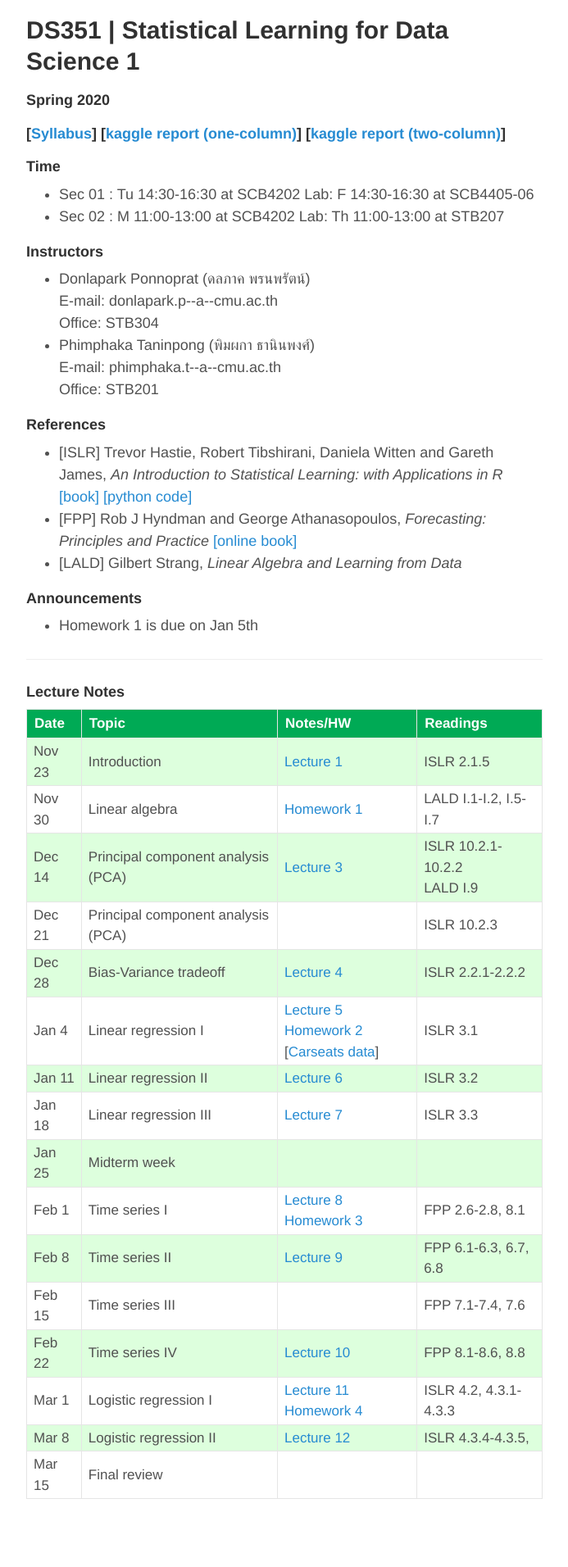
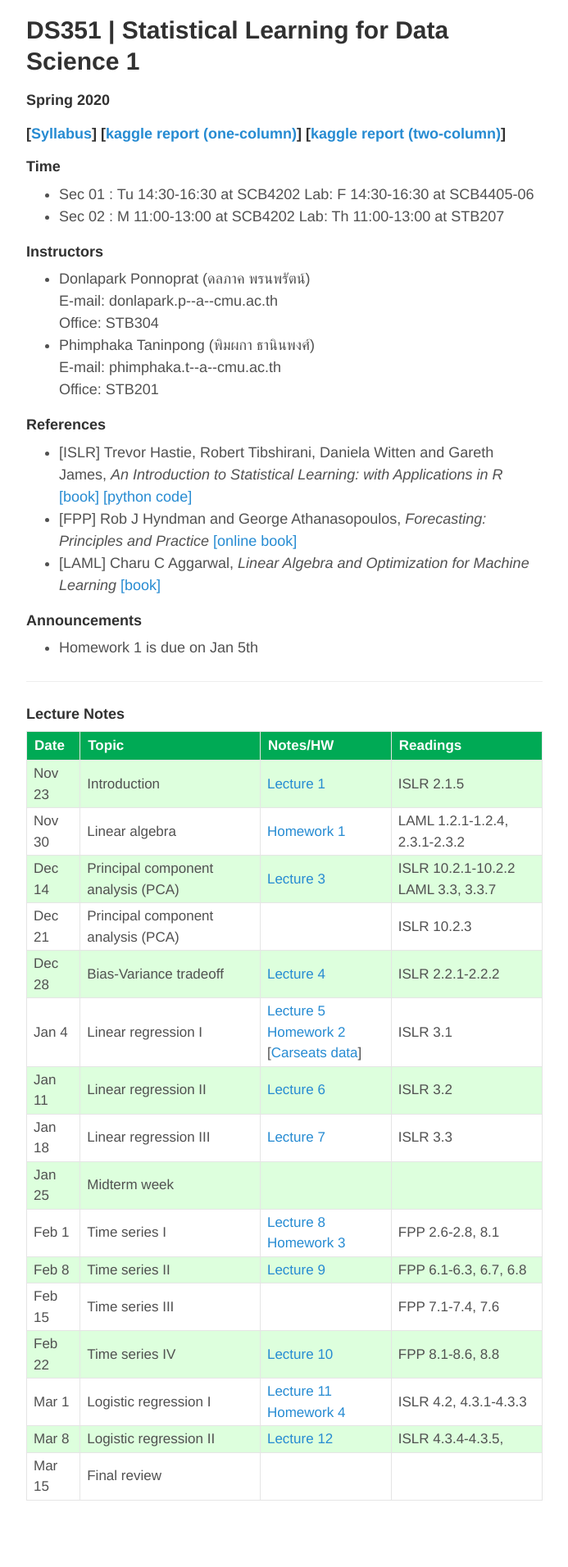
Before and after one commit to donlapark/ds351, a Jekyll site: the page built from index.html, in a window 1280 px wide. Shown: the whole page at 82% size, without its empty margins (293-986 px from the left). Built offline with Jekyll 4.4.1, drawn with Linux system fonts in a browser that asks for light colours; the list of posts is cut into pages by our own code.

Commit message:
added reference

```diff
--- a/index.html
+++ b/index.html
@@ -29,7 +29,7 @@ Office: STB201</li>
 <ul>
  <li>[ISLR] Trevor Hastie, Robert Tibshirani, Daniela Witten and Gareth James, <em>An Introduction to Statistical Learning: with Applications in R</em> <a href="https://faculty.marshall.usc.edu/gareth-james/ISL/ISLR%20Seventh%20Printing.pdf">[book]</a> <a href="https://github.com/JWarmenhoven/ISLR-python">[python code]</a></li>
  <li>[FPP] Rob J Hyndman and George Athanasopoulos, <em>Forecasting: Principles and Practice</em> <a href="https://otexts.com/fpp2">[online book]</a></li>
- <li>[LALD] Gilbert Strang, <em>Linear Algebra and Learning from Data</em>
+ <li>[LAML] Charu C Aggarwal, <em>Linear Algebra and Optimization for Machine Learning</em> <a href="http://www.charuaggarwal.net/Linear-Algebra-And-Optimization.pdf">[book]</a></li>
 </ul>
 
 <h4><font size="+1">Announcements</font></h4>
@@ -61,7 +61,7 @@ ISLR 2.1.5
 <a href="homework/homework1.pdf">Homework 1</a>
 </td>
 <td>
-LALD I.1-I.2, I.5-I.7
+LAML 1.2.1-1.2.4, 2.3.1-2.3.2
 </td>
 </tr>
 <tr>
@@ -73,7 +73,7 @@ LALD I.1-I.2, I.5-I.7
 </td>
 <td>
 ISLR 10.2.1-10.2.2<br/>
-LALD I.9
+LAML 3.3, 3.3.7
 </td>
 </tr>
 <tr>
```
